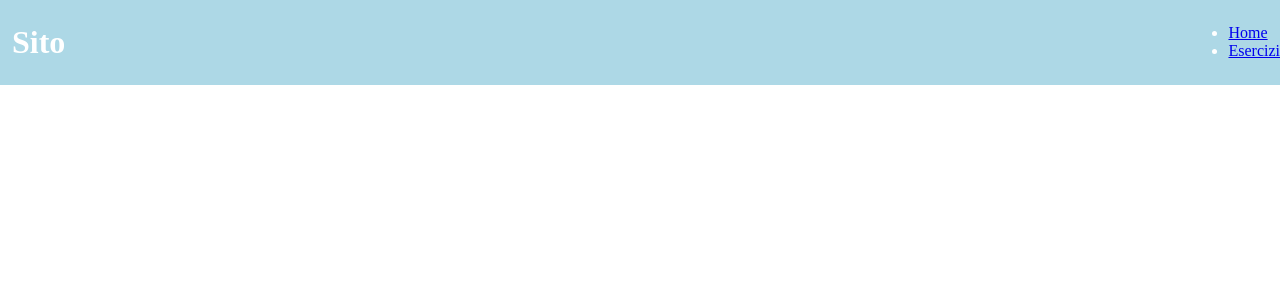
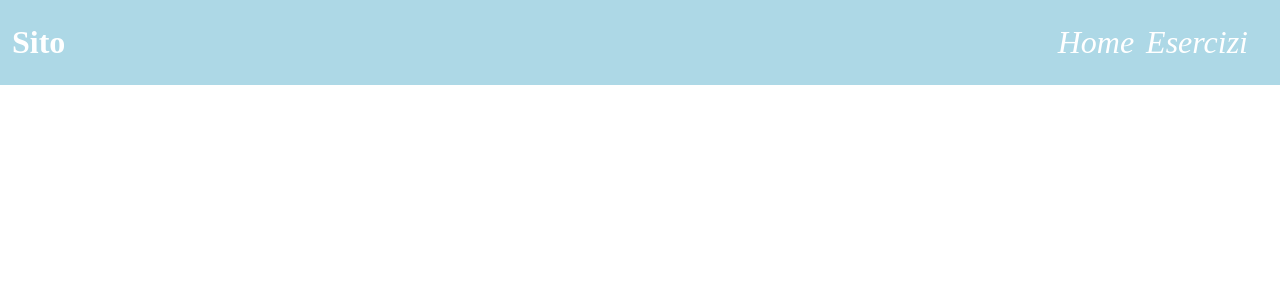
Before and after one commit to Marcomagnano93/demo-php, a PHP site: page / in a window 1280 px wide. Shown: the top 300 px of the page. Run offline with PHP 8.4, Linux system fonts and the light colour scheme.

Commit message:
ADD: some style

```diff
--- /dev/null
+++ b/css/style.css
@@ -0,0 +1,40 @@
+/* RESET */
+*{
+    padding: 0;
+    margin: 0;
+    box-sizing: border-box;
+}
+
+ul, ol {
+    list-style: none;
+}
+
+a {
+    color: currentColor;
+    font-style: italic;
+    text-decoration: none;
+
+}
+
+header{
+    width: 100%;
+    display: flex;
+    justify-content: space-between;
+    background-color: lightblue;
+    color: white;
+    padding: 24px 0 24px 0;
+}
+
+.navbar {
+    display: flex;
+    gap: 12px;
+    font-size: 32px;
+}
+
+.navcontainer{
+    margin: 0 32px 0 0;
+}
+
+.logo{
+    margin: 0 12px 0 12px;
+}
--- a/index.view.php
+++ b/index.view.php
@@ -4,35 +4,15 @@
     <meta charset="UTF-8">
     <meta name="viewport" content="width=device-width, initial-scale=1.0">
     <title>Demo</title>
-    <style>
-        *{
-            padding: 0;
-            margin: 0;
-            box-sizing: border-box;
-        }
-
-        header{
-            width: 100%;
-            display: flex;
-            justify-content: space-between;
-            background-color: lightblue;
-            color: white;
-            padding: 24px 0 24px 0;
-        }
-
-        .logo{
-            margin: 0 12px 0 12px;
-        }
-
-    </style>
+    <link rel="stylesheet" href="/css/style.css">
 </head>
 <body>
     <header>
         <div>
             <h1 class="logo">Sito</h1>
         </div>
-        <div>
-            <ul>
+        <div class="navcontainer">
+            <ul class="navbar">
                 <li><a href="/index.php">Home</a></li>
                 <li><a href="/exercise.php">Esercizi</a></li>
             </ul>
```
Also changed, not shown: exercise.view.php (+2 -24 lines).
